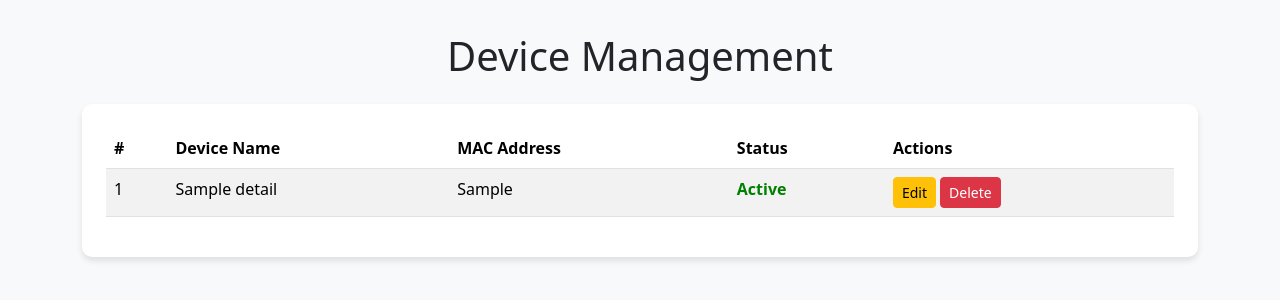
After one commit to vishalvnair124/smartlab, a Flask app: page /admin/devices in a window 1280 px wide. The commit adds this page. Shown: the top 300 px of the page. Run offline with Flask 3, Linux system fonts and the light colour scheme; tables that the repository leaves empty hold one stand-in row (values such as "Sample post").

Commit message:
device management added

```diff
--- a/web/app.py
+++ b/web/app.py
@@ -61,30 +61,34 @@ def student_dashboard(student_id):
 @app.route('/admin/dashboard')
 def admin_dashboard():
     conn = get_db_connection()
-    cursor = conn.cursor()
+    cursor = conn.cursor(dictionary=True)
 
-    # Query counts from the database
-    cursor.execute("SELECT COUNT(*) FROM course_details")
-    courses_count = cursor.fetchone()[0]
+    # Fetch counts for dashboard
+    cursor.execute("SELECT COUNT(*) as count FROM course_details")
+    courses_count = cursor.fetchone()['count']
 
-    cursor.execute("SELECT COUNT(*) FROM batch_details")
-    batches_count = cursor.fetchone()[0]
+    cursor.execute("SELECT COUNT(*) as count FROM batch_details")
+    batches_count = cursor.fetchone()['count']
 
-    cursor.execute("SELECT COUNT(*) FROM session_details")
-    sessions_count = cursor.fetchone()[0]
+    cursor.execute("SELECT COUNT(*) as count FROM session_details")
+    sessions_count = cursor.fetchone()['count']
 
-    cursor.execute("SELECT COUNT(*) FROM student_details")
-    students_count = cursor.fetchone()[0]
+    cursor.execute("SELECT COUNT(*) as count FROM student_details")
+    students_count = cursor.fetchone()['count']
+
+    cursor.execute("SELECT COUNT(*) as count FROM device_details")
+    devices_count = cursor.fetchone()['count']
 
     conn.close()
 
-    # Pass counts to the template
-    return render_template('admin/dashboard.html',
-                           courses_count=courses_count,
-                           batches_count=batches_count,
-                           sessions_count=sessions_count,
-                           students_count=students_count)
-
+    return render_template(
+        'admin/dashboard.html',
+        courses_count=courses_count,
+        batches_count=batches_count,
+        sessions_count=sessions_count,
+        students_count=students_count,
+        devices_count=devices_count
+    )
 
 
 @app.route('/batches')
@@ -322,6 +326,61 @@ def student_details(std_id):
     conn.close()
 
     return render_template('admin/student_details.html', student=student)
+@app.route('/admin/devices', methods=['GET'])
+def view_devices():
+    conn = get_db_connection()
+    cursor = conn.cursor(dictionary=True)
+
+    # Fetch all devices
+    cursor.execute("SELECT * FROM device_details")
+    devices = cursor.fetchall()
+
+    conn.close()
+    return render_template('admin/devices.html', devices=devices)
+
+@app.route('/admin/update_device/<int:device_id>', methods=['GET', 'POST'])
+def update_device(device_id):
+    conn = get_db_connection()
+    cursor = conn.cursor(dictionary=True)
+
+    if request.method == 'POST':
+        # Get updated data from form
+        device_name = request.form['device_name']
+        device_mac = request.form['device_mac']
+        device_status = int(request.form['device_status'])
+
+        try:
+            cursor.execute(
+                "UPDATE device_details SET device_name = %s, device_mac = %s, device_status = %s WHERE device_id = %s",
+                (device_name, device_mac, device_status, device_id)
+            )
+            conn.commit()
+            flash("Device updated successfully!", "success")
+            return redirect('/admin/devices')
+        except mysql.connector.Error as e:
+            flash(f"Error updating device: {str(e)}", "danger")
+
+    # Fetch the current device details
+    cursor.execute("SELECT * FROM device_details WHERE device_id = %s", (device_id,))
+    device = cursor.fetchone()
+
+    conn.close()
+    return render_template('admin/update_device.html', device=device)
+
+@app.route('/admin/delete_device/<int:device_id>', methods=['GET'])
+def delete_device(device_id):
+    conn = get_db_connection()
+    cursor = conn.cursor()
+
+    try:
+        cursor.execute("DELETE FROM device_details WHERE device_id = %s", (device_id,))
+        conn.commit()
+        flash("Device deleted successfully!", "success")
+    except mysql.connector.Error as e:
+        flash(f"Error deleting device: {str(e)}", "danger")
+
+    conn.close()
+    return redirect('/admin/devices')
 
 
 
--- /dev/null
+++ b/web/templates/admin/devices.html
@@ -0,0 +1,84 @@
+<!DOCTYPE html>
+<html lang="en">
+  <head>
+    <meta charset="UTF-8" />
+    <meta name="viewport" content="width=device-width, initial-scale=1.0" />
+    <title>Device Management</title>
+    <link
+      href="https://cdn.jsdelivr.net/npm/bootstrap@5.3.0-alpha3/dist/css/bootstrap.min.css"
+      rel="stylesheet"
+    />
+    <style>
+      body {
+        background-color: #f8f9fa;
+      }
+      .container {
+        margin: 2rem auto;
+      }
+      .table-section {
+        padding: 1.5rem;
+        border-radius: 10px;
+        background: #ffffff;
+        box-shadow: 0 4px 6px rgba(0, 0, 0, 0.1);
+      }
+      .status-active {
+        color: green;
+        font-weight: bold;
+      }
+      .status-inactive {
+        color: red;
+        font-weight: bold;
+      }
+    </style>
+  </head>
+  <body>
+    <div class="container">
+      <h1 class="text-center mb-4">Device Management</h1>
+
+      <div class="table-section">
+        <table class="table table-striped">
+          <thead>
+            <tr>
+              <th>#</th>
+              <th>Device Name</th>
+              <th>MAC Address</th>
+              <th>Status</th>
+              <th>Actions</th>
+            </tr>
+          </thead>
+          <tbody>
+            {% for device in devices %}
+            <tr>
+              <td>{{ device.device_id }}</td>
+              <td>{{ device.device_name }}</td>
+              <td>{{ device.device_mac }}</td>
+              <td>
+                {% if device.device_status == 1 %}
+                <span class="status-active">Active</span>
+                {% else %}
+                <span class="status-inactive">Inactive</span>
+                {% endif %}
+              </td>
+              <td>
+                <a
+                  href="/admin/update_device/{{ device.device_id }}"
+                  class="btn btn-warning btn-sm"
+                  >Edit</a
+                >
+                <a
+                  href="/admin/delete_device/{{ device.device_id }}"
+                  class="btn btn-danger btn-sm"
+                  onclick="return confirm('Are you sure you want to delete this device?')"
+                  >Delete</a
+                >
+              </td>
+            </tr>
+            {% endfor %}
+          </tbody>
+        </table>
+      </div>
+    </div>
+
+    <script src="https://cdn.jsdelivr.net/npm/bootstrap@5.3.0-alpha3/dist/js/bootstrap.bundle.min.js"></script>
+  </body>
+</html>
```
Also changed, not shown: web/templates/admin/dashboard.html (+13 -0 lines), web/templates/admin/update_device.html (added, +70 -0 lines).
